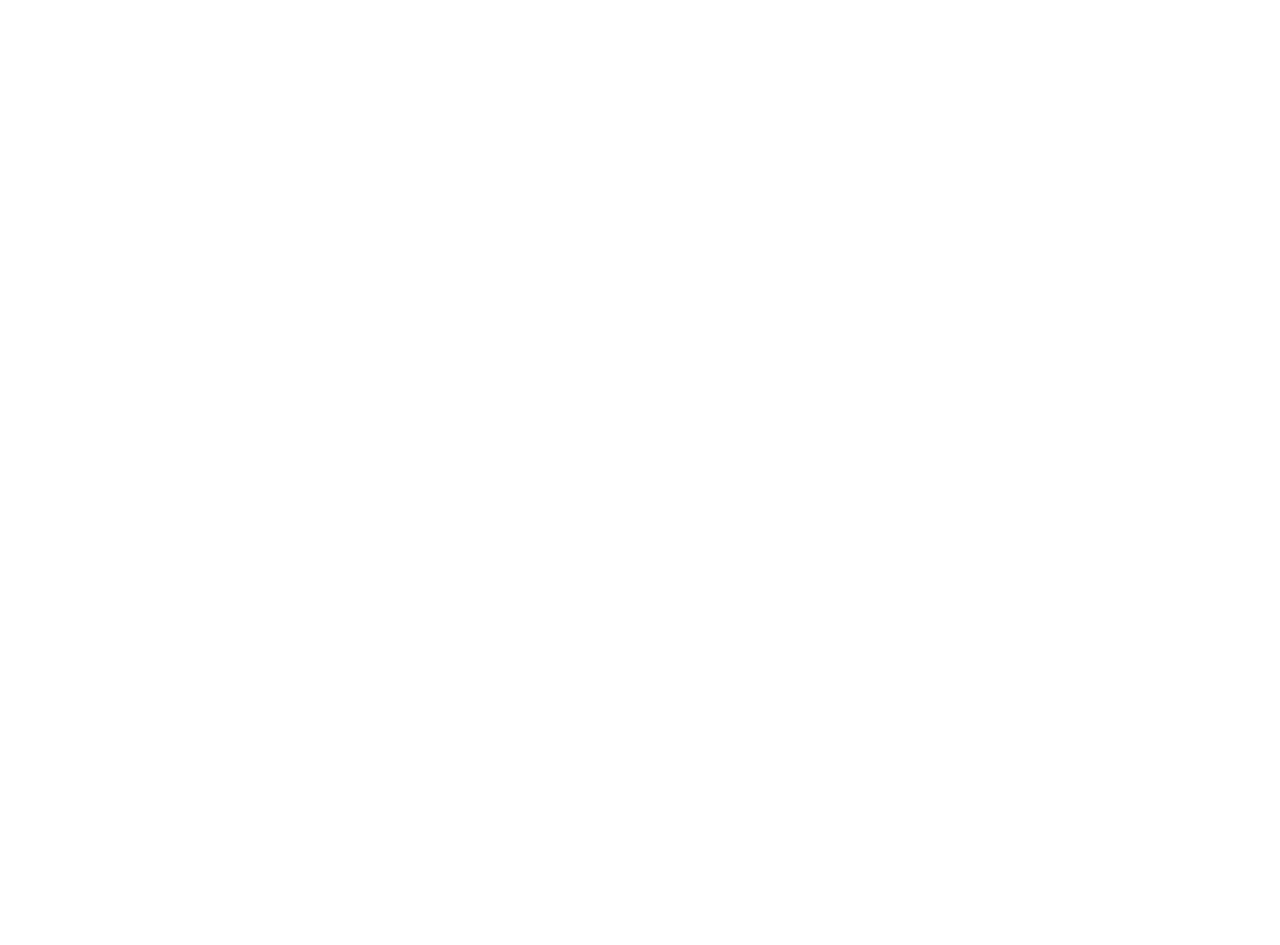
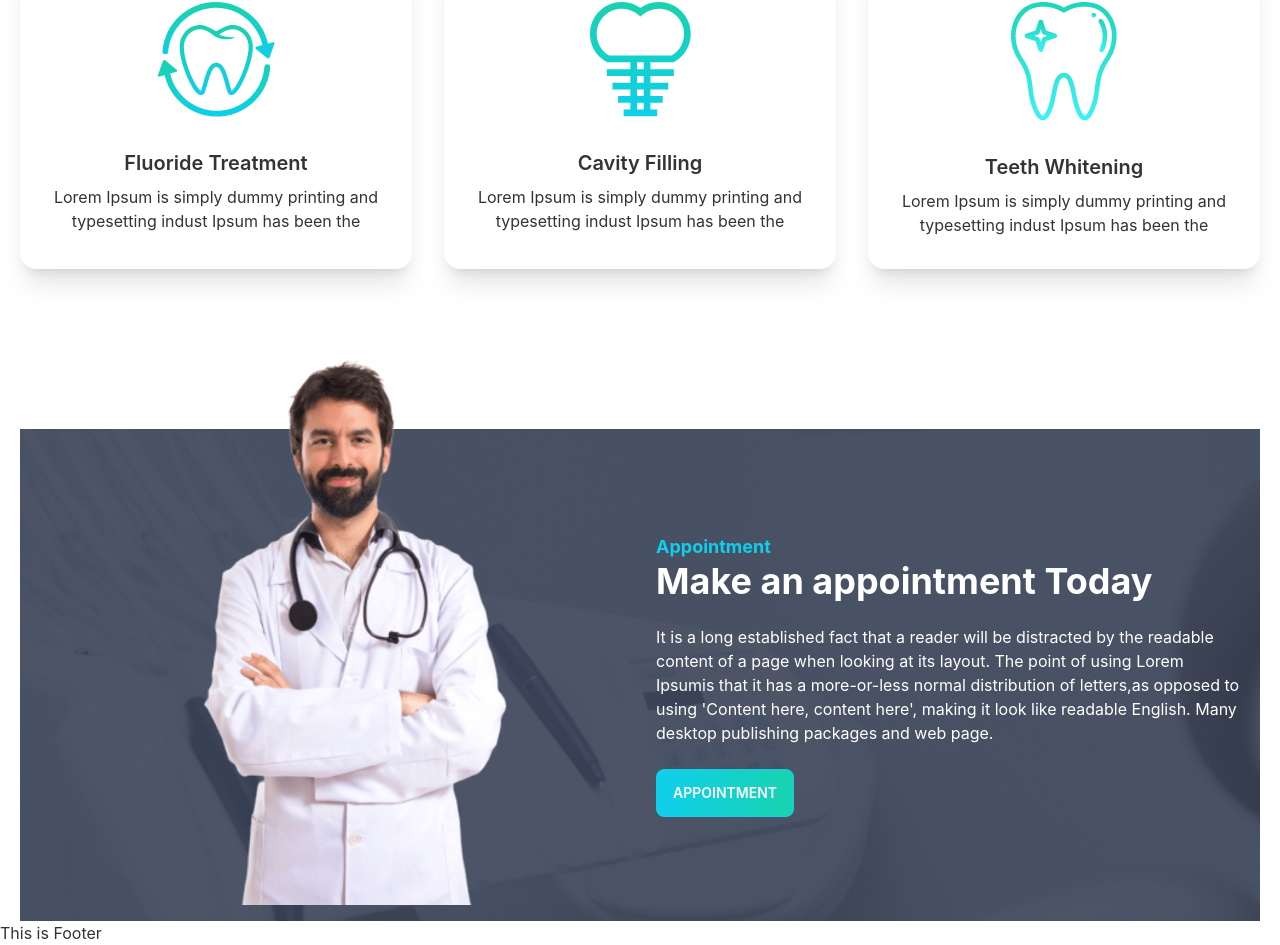
Before and after one commit to Rabbe10581/doctors-portal-client, a React (Create React App) app: page / in a window 1280 px wide. Shown: the part 979-1924 px from the top of the page. Before the commit the page ends 837 px from the top, so only its background shows below. Built offline with nearby package versions, Linux system fonts and the light colour scheme.

Commit message:
Make appointment added and added a primary button

```diff
--- a/src/Pages/Home/Banner/Banner.js
+++ b/src/Pages/Home/Banner/Banner.js
@@ -1,6 +1,7 @@
 import React from 'react';
 import bg from '../../../assets/images/bg.png'
 import chair from '../../../assets/images/chair.png'
+import PrimaryButton from '../../../components/PrimaryButton/PrimaryButton';
 
 const Banner = () => {
 
@@ -13,11 +14,11 @@ const Banner = () => {
     return (
         <div className="hero" style={bgStyle}>
             <div className="hero-content py-20 flex-col lg:flex-row-reverse">
-                <img src={chair} className="rounded-lg w-1/2 shadow-2xl" alt='' />
+                <img src={chair} className="rounded-lg lg:w-1/2 shadow-2xl" alt='' />
                 <div>
                     <h1 className="text-5xl font-bold">Box Office News!</h1>
                     <p className="py-6">Provident cupiditate voluptatem et in. Quaerat fugiat ut assumenda excepturi exercitationem quasi. In deleniti eaque aut repudiandae et a id nisi.</p>
-                    <button className="btn btn-primary text-white bg-gradient-to-r from-primary to-secondary">Get Started</button>
+                    <PrimaryButton>Get Started</PrimaryButton>
                 </div>
             </div>
         </div>
--- a/src/Pages/Home/Home/Home.js
+++ b/src/Pages/Home/Home/Home.js
@@ -1,12 +1,16 @@
 import React from 'react';
 import Banner from '../Banner/Banner';
 import InfoCards from '../InfoCards/InfoCards';
+import MakeAppointment from '../MakeAppointment/MakeAppointment';
+import Services from '../Services/Services';
 
 const Home = () => {
     return (
         <div className='mx-5'>
             <Banner></Banner>
             <InfoCards></InfoCards>
+            <Services></Services>
+            <MakeAppointment>Getting Started</MakeAppointment>
         </div>
     );
 };
--- /dev/null
+++ b/src/Pages/Home/MakeAppointment/MakeAppointment.js
@@ -0,0 +1,28 @@
+import React from 'react';
+import doctor from '../../../assets/images/doctor.png'
+import appointment from '../../../assets/images/appointment.png'
+import PrimaryButton from '../../../components/PrimaryButton/PrimaryButton';
+
+const MakeAppointment = () => {
+    return (
+        <section className='mt-40'
+            style={{
+                background: `url(${appointment})`
+            }}
+        >
+            <div className="hero">
+                <div className="hero-content flex-col lg:flex-row">
+                    <img src={doctor} alt="" className="-mt-36 hidden md:block lg:w-1/2 rounded-lg" />
+                    <div>
+                        <h4 className='text-lg text-primary font-bold'>Appointment</h4>
+                        <h1 className="text-white text-4xl font-bold">Make an appointment Today</h1>
+                        <p className="text-white py-6">It is a long established fact that a reader will be distracted by the readable content of a page when looking at its layout. The point of using Lorem Ipsumis that it has a more-or-less normal distribution of letters,as opposed to using 'Content here, content here', making it look like readable English. Many desktop publishing packages and web page.</p>
+                        <PrimaryButton>Appointment</PrimaryButton>
+                    </div>
+                </div>
+            </div>
+        </section>
+    );
+};
+
+export default MakeAppointment;
--- /dev/null
+++ b/src/Pages/Home/Services/Service.js
@@ -0,0 +1,18 @@
+import React from 'react';
+
+const Service = ({ service }) => {
+    const { name, description, img } = service;
+    return (
+        <div className="card bg-base-100 shadow-xl">
+            <figure className="px-10 pt-10">
+                <img src={img} alt="Shoes" className="rounded-xl" />
+            </figure>
+            <div className="card-body items-center text-center">
+                <h2 className="card-title">{name}</h2>
+                <p>{description}</p>
+            </div>
+        </div>
+    );
+};
+
+export default Service;
--- /dev/null
+++ b/src/Pages/Home/Services/Services.js
@@ -0,0 +1,48 @@
+import React from 'react';
+import fluoride from '../../../assets/images/fluoride.png'
+import cavity from '../../../assets/images/cavity.png'
+import whitening from '../../../assets/images/whitening.png'
+import Service from './Service';
+
+const Services = () => {
+
+    const servicesData = [
+        {
+            id: 1,
+            name: 'Fluoride Treatment',
+            description: 'Lorem Ipsum is simply dummy printing and typesetting indust Ipsum has been the',
+            img: fluoride
+        },
+        {
+            id: 2,
+            name: 'Cavity Filling',
+            description: 'Lorem Ipsum is simply dummy printing and typesetting indust Ipsum has been the',
+            img: cavity
+        },
+        {
+            id: 3,
+            name: 'Teeth Whitening',
+            description: 'Lorem Ipsum is simply dummy printing and typesetting indust Ipsum has been the',
+            img: whitening
+        },
+    ]
+
+    return (
+        <div className='mt-16'>
+            <div className='text-center'>
+                <h3 className='text-xl font-bold text-primary uppercase'>Our Services</h3>
+                <h2 className='text-3xl'>Services We Provide</h2>
+            </div>
+            <div className='grid gap-8 grid-cols-1 md:grid-cols-2 lg:grid-cols-3'>
+                {
+                    servicesData.map(service => <Service
+                        key={service.id}
+                        service={service}
+                    ></Service>)
+                }
+            </div>
+        </div>
+    );
+};
+
+export default Services;
--- /dev/null
+++ b/src/components/PrimaryButton/PrimaryButton.js
@@ -0,0 +1,10 @@
+import React from 'react';
+
+const PrimaryButton = ({ children }) => {
+    return (
+        <button
+            className="btn btn-primary text-white bg-gradient-to-r from-primary to-secondary">{children}</button>
+    );
+};
+
+export default PrimaryButton;
```
